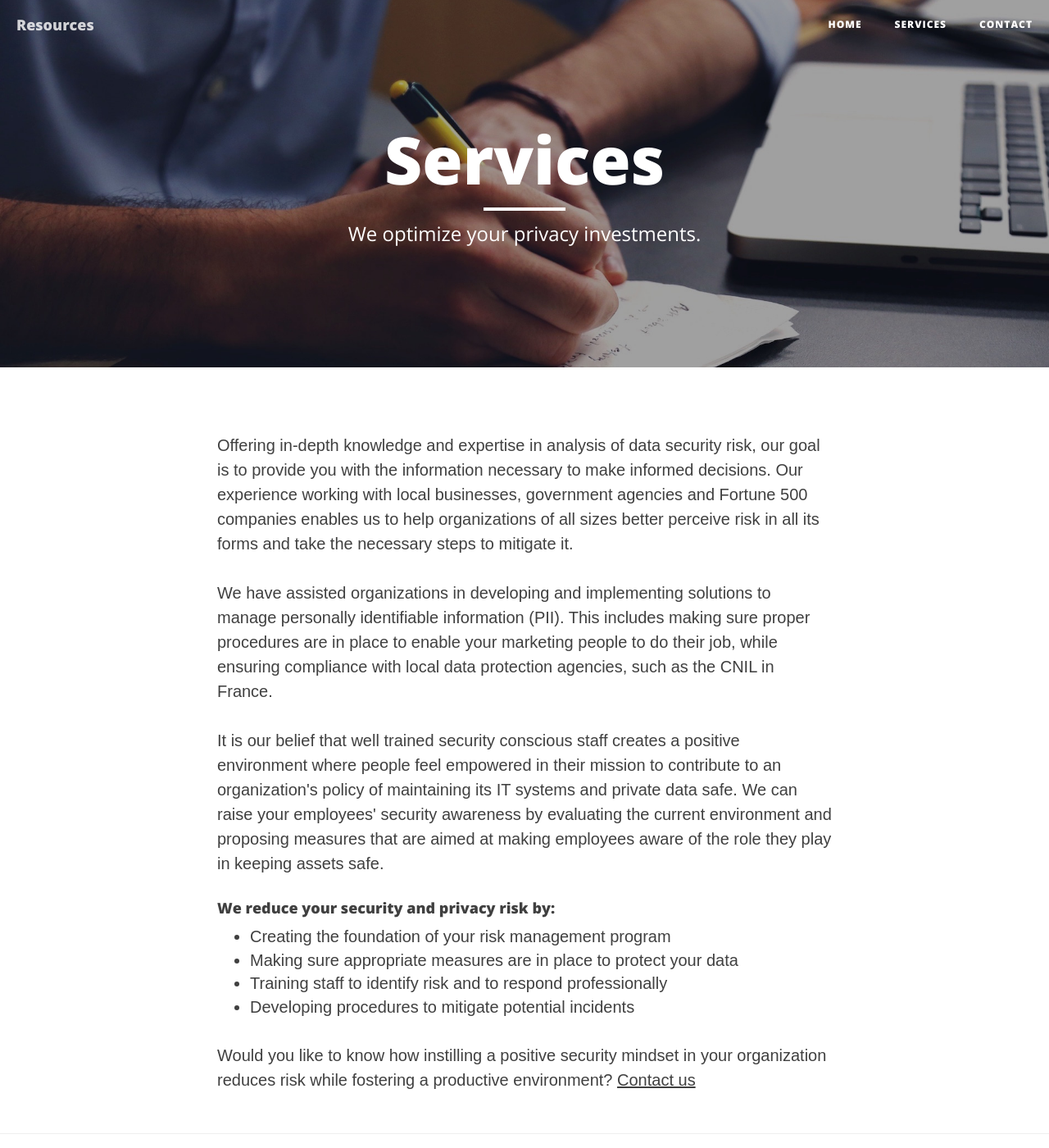
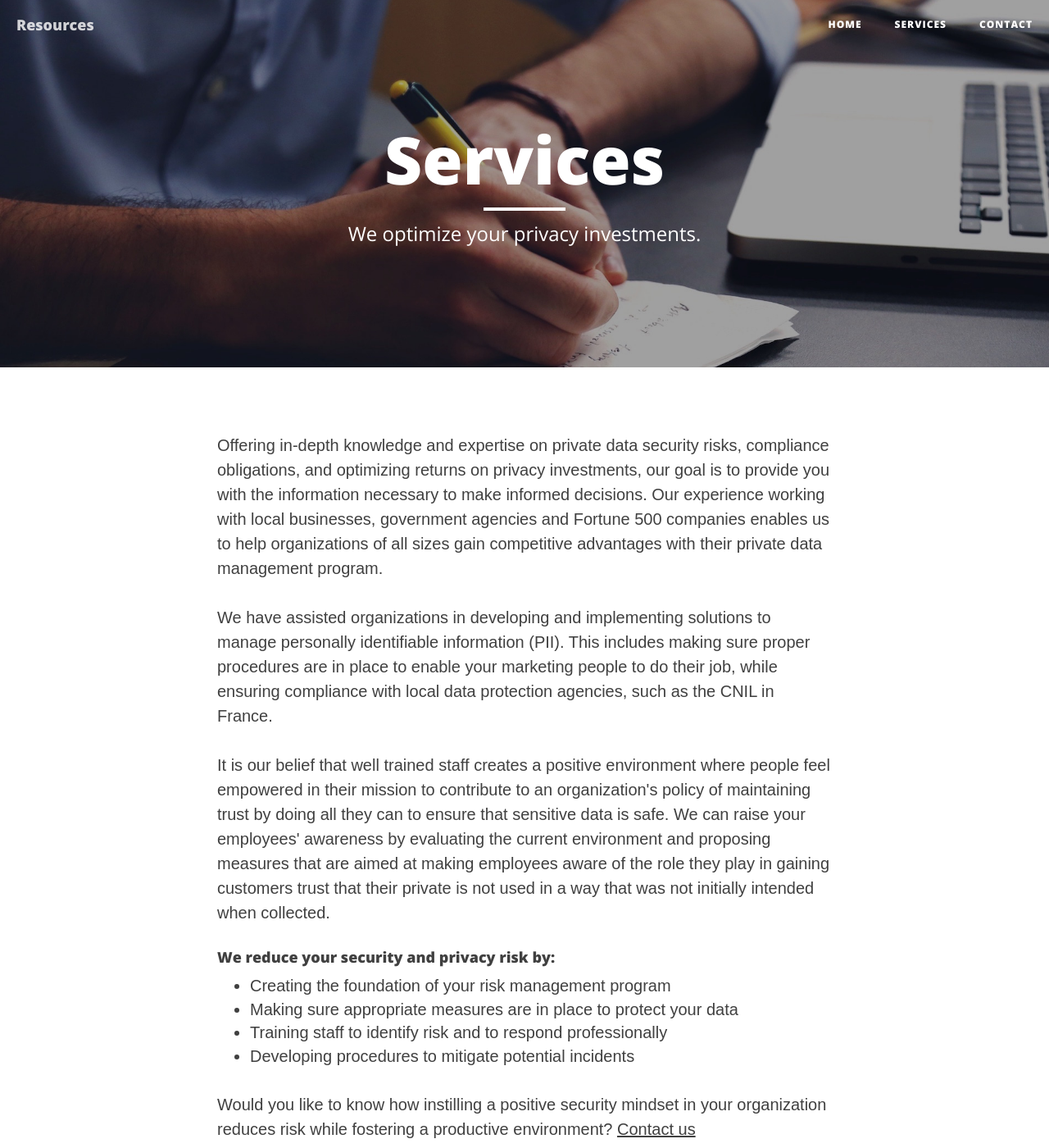
Before and after one commit to riod4/resources, a Jekyll site: the page built from about.html, in a window 1280 px wide and 1400 px high. Shown: the whole window at 82% size. Built offline with Jekyll 4.4.1, drawn with Linux system fonts in a browser that asks for light colours; nearby versions of some CDN libraries.

Commit message:
Update main text v0.1

```diff
--- a/about.html
+++ b/about.html
@@ -10,17 +10,18 @@ header-credit-link: https://pixabay.com/en/write-plan-business-startup-593333/
 header-license: CC0 Creative Commons
 ---
 
-<p>Offering in-depth knowledge and expertise in analysis of data security risk, our goal is to provide you with the information
-   necessary to make informed decisions. Our experience working with local businesses, government agencies and Fortune 500
-   companies enables us to help organizations of all sizes better perceive risk in all its forms and take the necessary steps to
-   mitigate it.</p>
+<p>Offering in-depth knowledge and expertise on private data security risks, compliance obligations, and optimizing returns on
+   privacy investments, our goal is to provide you with the information necessary to make informed decisions. Our experience
+   working with local businesses, government agencies and Fortune 500 companies enables us to help organizations of all sizes
+   gain competitive advantages with their private data management program.</p>
 <p>We have assisted organizations in developing and implementing solutions to manage personally identifiable information (PII).
    This includes making sure proper procedures are in place to enable your marketing people to do their job, while ensuring
    compliance with local data protection agencies, such as the CNIL in France.</p>
-<p>It is our belief that well trained security conscious staff creates a positive environment where people feel empowered in their
-   mission to contribute to an organization's policy of maintaining its IT systems and private data safe. We can raise your employees'
-   security awareness by evaluating the current environment and proposing measures that are aimed at making employees aware of the
-   role they play in keeping assets safe.</p>
+<p>It is our belief that well trained staff creates a positive environment where people feel empowered in their mission to
+   contribute to an organization's policy of maintaining trust by doing all they can to ensure that sensitive data is safe.
+   We can raise your employees' awareness by evaluating the current environment and proposing measures that are aimed at
+   making employees aware of the role they play in gaining customers trust that their private is not used in a way that was
+   not initially intended when collected.</p>
 
 <h4>We reduce your security and privacy risk by:</h4>
 <ul type="disc">
```
